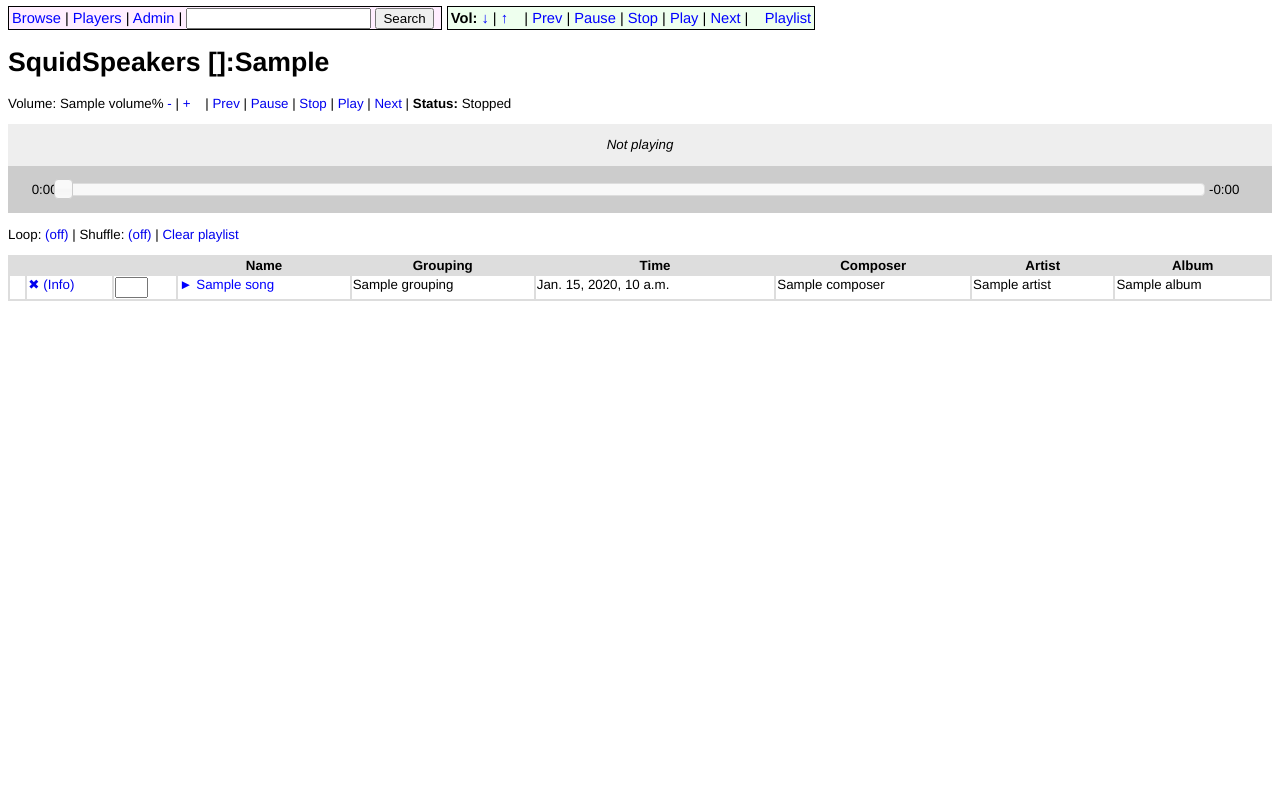
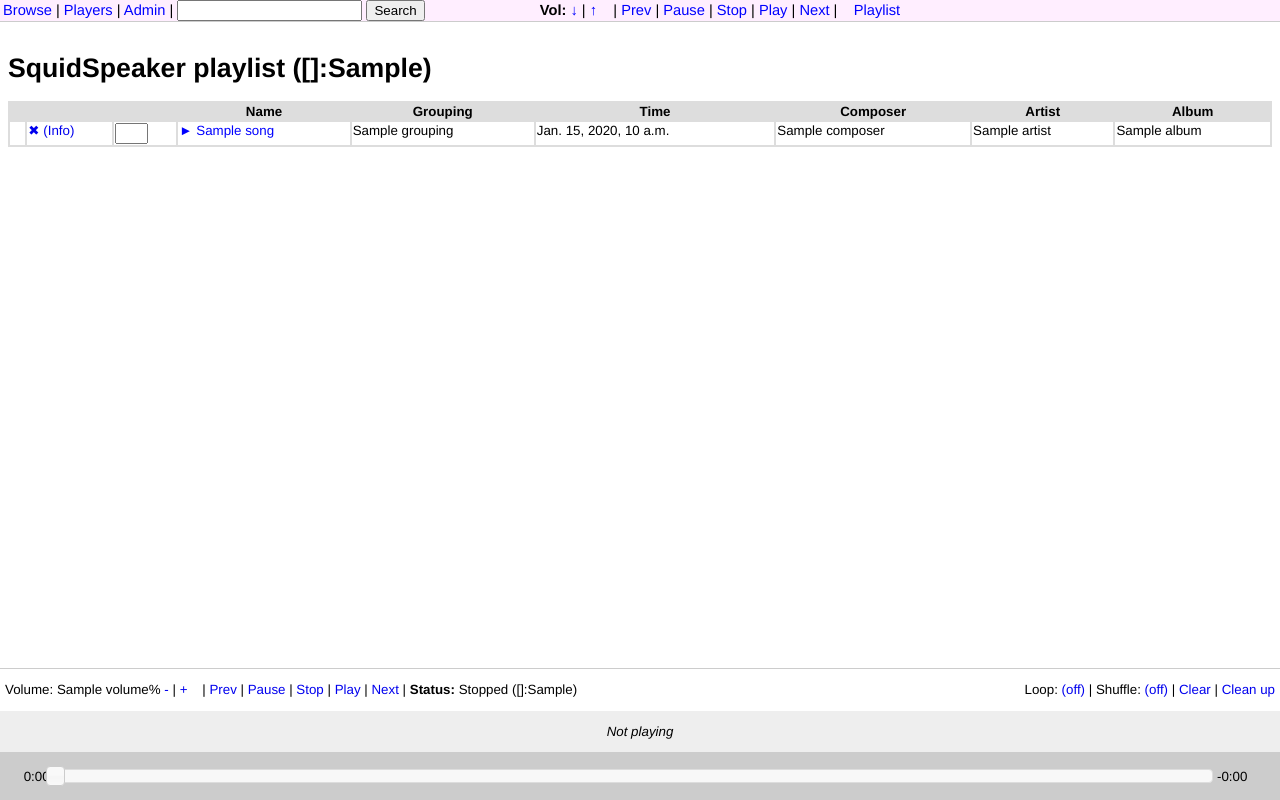
Before and after one commit to kmill/squidmusic, a Django app: template templates/player_control.html in a window 1280 px wide. Run offline with Django 3.2, Linux system fonts and the light colour scheme; the template is opened without the code that fills it: most values are stand-ins (such as "Sample title", 1, 10 or a date in 2020); parts of the project's set-up code (start-up, migrations or seed data) failed here and were passed over.

Commit message:
New squidspeaker feature. Added fixed layout for navbar.
1) New squidspeaker feature: can now "clean up" the playlist to remove
   everything which the playlist, in its current configuration, won't
   play again (for instance, everything that's already been played if
   "loop" is off).
2) The navbar is now fixed to the top of the window.  On the
   squidspeaker playlist page, the main controls are fixed to the
   bottom of the window.
3) The squidspeaker playlist page autoscrolls to the current song when
   the song changes.
4) The space bar toggles play/pause now when in the squidspeaker
   playlist page.

```diff
--- a/media/style.css
+++ b/media/style.css
@@ -26,6 +26,17 @@ div.pagination span.current {
     padding-right: 1em;
 }
 
+div.navbar {
+    position: fixed;
+    z-index: 22;
+    width: 100%;
+    top: 0;
+    left: 0;
+    border-width: 0 0 1px 0;
+    border-style: solid;
+    background: #fef;
+}
+
 div.navbar a {
     color: #00f;
 }
@@ -45,22 +56,23 @@ div.navbar a:active {
 div.navbar {
     margin-bottom: 5px;
     font-size: 11pt;
+    border-color:#ccc;
 }
 
 span.linkbar {
-    background: #fef;
     padding:3px;
-    border-width: 1px;
-    border-style: solid;
     margin-right: 5px;
 }
 
 span.controlbar {
-    background: #efe; /* efe */
+    margin-left: 100px;
+    background: #fef; /* efe */
     padding:3px;
-    border-width: 1px;
-    border-style: solid;
     font-size: 11pt;
+}
+
+div.contentdiv {
+    padding-top: 2em;
 }
 
 table.musictable {
@@ -75,6 +87,17 @@ table.musictable tr.oddentry {
 
 table.musictable tr.evenentry {
     background: #fff;
+}
+
+div.playercontrol {
+    position:fixed;
+    background:#fff;
+    left:0;
+    bottom:0;
+    width:100%;
+    border-width:1px 0 0 0;
+    border-style:solid;
+    border-color:#ccc;
 }
 
 a.playlistsongname {
--- a/squidmusicweb/views.py
+++ b/squidmusicweb/views.py
@@ -124,6 +124,8 @@ def playlist(request, playerid = None) :
         ssc.shuffle(state)
     elif command == "clear" :
         ssc.clear()
+    elif command == "clean" :
+        ssc.clean()
     elif command == "add" :
         songid = request.GET["id"]
         song = Song.objects.filter(id=songid)[0]
--- a/squidspeaker/squidspeakerclient.py
+++ b/squidspeaker/squidspeakerclient.py
@@ -59,6 +59,9 @@ class SquidSpeakerClient(object) :
     def clear(self) :
         self.send("clear")
 
+    def clean(self) :
+        self.send("clean")
+
     def delete(self, puids) :
         self.send("delete", puids)
 
--- a/templates/base.html
+++ b/templates/base.html
@@ -22,6 +22,8 @@ $(document).ready(function() {
 </head>
 <body>
 {% include "navbar.html" %}
+<div class="contentdiv">
 {%block content %}{% endblock %}
+</div>
 </body>
 </html>
--- a/templates/player_control.html
+++ b/templates/player_control.html
@@ -69,6 +69,7 @@ var ultimateUpdatedTime = null; // set to the last song time, to detect pausing
 var penultimateUpdatedTime = true; // set to the second to last song time, to detect pausing
 var tempPaused = false;
 var lasttempPaused = false;
+var probablyPaused = false;
 
 var doUpdate = function(data) {
     if(playernoupdate) {
@@ -160,7 +161,10 @@ var doUpdate = function(data) {
         }
 
 	if(data["playing"] && data["playing"]["puid"] == song["puid"]) {
-          row.toggleClass("playing", true);
+          if (!row.hasClass("playing")) {
+             $('html, body').animate({scrollTop: (row.offset().top-100) + 'px'}, 'fast');
+            row.toggleClass("playing", true);
+          }
         } else {
           row.toggleClass("playing", false);
         }
@@ -186,8 +190,10 @@ var autoUpdateInterval = 500; // every 0.5 seconds
 
 var updateSlider = function() {
    if(playernoupdate || ultimateUpdatedTime == penultimateUpdatedTime || tempPaused || lasttempPaused) {
+      probablyPaused = true;
       return;
    }
+   probablyPaused = false;
    $("#songtimeindicator").slider("option", "value",
    			          $('#songtimeindicator').slider("value")+autoUpdateInterval);
 };
@@ -283,6 +289,21 @@ $(document).ready(function() {
       				  }
 				  //animate: true
   });
+  $(".playing").each(function() {
+    $('html, body').animate({scrollTop: ($(this).offset().top-100) + 'px'}, 'fast');
+  });
+  $(document).keypress(function(event) {
+    if (event.which == 32) {
+      event.preventDefault();
+      if (probablyPaused) {
+        probablyPaused = false;
+        $(".playButton").click();
+      } else {
+        probablyPaused = true;
+        $(".pauseButton").click();
+      }
+    }
+  });
 });
 
 </script>
@@ -291,23 +312,40 @@ $(document).ready(function() {
 
 {% block content %}
 
-<h1>SquidSpeakers {{speaker.speaker_server}}:{{speaker.speaker_port}}</h1>
+<h1>SquidSpeaker playlist ({{speaker.speaker_server}}:{{speaker.speaker_port}})</h1>
 
-<span class="playercontrol">
-<p>Volume:
+<div class="playercontrol">
+
+<p style="float:right;margin-right:5px;">Loop: {% if loop %}
+<a id="loop" class="updatenofollow" href="{% url squidmusicweb.views.playlist speaker.id %}?command=loop&value=False">(on)</a>
+{% else %}
+<a id="loop" class="updatenofollow" href="{% url squidmusicweb.views.playlist speaker.id %}?command=loop&value=True">(off)</a>
+{% endif %} |
+Shuffle: {% if shuffle %}
+<a id="shuffle" class="updatenofollow" href="{% url squidmusicweb.views.playlist speaker.id %}?command=shuffle&value=False">(on)</a>
+{% else %}
+<a id="shuffle" class="updatenofollow" href="{% url squidmusicweb.views.playlist speaker.id %}?command=shuffle&value=True">(off)</a>
+{% endif %} |
+<a class="updatenofollow" href="{% url squidmusicweb.views.playlist speaker.id %}?command=clear">Clear</a> |
+<a class="updatenofollow" href="{% url squidmusicweb.views.playlist speaker.id %}?command=clean">Clean up</a></p>
+
+<p style="float:left;margin-left:5px;">Volume:
 <span class="volumelevel">{% if volume %}{{volume}}%{% else %}Unknown{% endif %}</span>
 <a class="updatenofollow" href="{% url squidmusicweb.views.playlist speaker.id %}?command=lowerVolume">-</a> |
 <a class="updatenofollow" href="{% url squidmusicweb.views.playlist speaker.id %}?command=raiseVolume">+</a>
 &nbsp;&nbsp;
 | <a class="updatenofollow" href="{% url squidmusicweb.views.playlist speaker.id %}?command=prev">Prev</a> |
-<a class="updatenofollow" onClick="javascript:tempPaused=true" href="{% url squidmusicweb.views.playlist speaker.id %}?command=pause">Pause</a> |
+<a class="pauseButton updatenofollow" onClick="javascript:tempPaused=true" href="{% url squidmusicweb.views.playlist speaker.id %}?command=pause">Pause</a> |
 <a class="updatenofollow" href="{% url squidmusicweb.views.playlist speaker.id %}?command=stop">Stop</a> |
-<a class="updatenofollow" href="{% url squidmusicweb.views.playlist speaker.id %}?command=play">Play</a> |
+<a class="playButton updatenofollow" href="{% url squidmusicweb.views.playlist speaker.id %}?command=play">Play</a> |
 <a class="updatenofollow" href="{% url squidmusicweb.views.playlist speaker.id %}?command=next">Next</a> |
 <strong>Status:</strong> <span class="serverrunning">
 {% if isPlaying %}Running{% else %}Stopped{% endif %}
-</span>
+</span> ({{speaker.speaker_server}}:{{speaker.speaker_port}})
 </p>
+
+<div style="clear:both; width:100%;"></div>
+
 <div class="infocontrol">
 <div class="nowplaying">
 {% if isPlaying %}
@@ -328,18 +366,8 @@ $(document).ready(function() {
 </tr>
 </table>
 </div>
-<p>Loop: {% if loop %}
-<a id="loop" class="updatenofollow" href="{% url squidmusicweb.views.playlist speaker.id %}?command=loop&value=False">(on)</a>
-{% else %}
-<a id="loop" class="updatenofollow" href="{% url squidmusicweb.views.playlist speaker.id %}?command=loop&value=True">(off)</a>
-{% endif %} |
-Shuffle: {% if shuffle %}
-<a id="shuffle" class="updatenofollow" href="{% url squidmusicweb.views.playlist speaker.id %}?command=shuffle&value=False">(on)</a>
-{% else %}
-<a id="shuffle" class="updatenofollow" href="{% url squidmusicweb.views.playlist speaker.id %}?command=shuffle&value=True">(off)</a>
-{% endif %} |
-<a class="updatenofollow" href="{% url squidmusicweb.views.playlist speaker.id %}?command=clear">Clear playlist</a></p>
-</span>
+
+</div>
 
 <table class="speakerplaylist">
   <tr class="playlistheading nodrag nodrop">
@@ -360,4 +388,6 @@ Shuffle: {% if shuffle %}
   {% endfor %}
 </table>
 
+<div style="height:150px;"></div>
+
 {% endblock %}
```
Also changed, not shown: squidspeaker/playlist.py (+33 -2 lines), squidspeaker/squidspeaker.py (+6 -1 lines).
